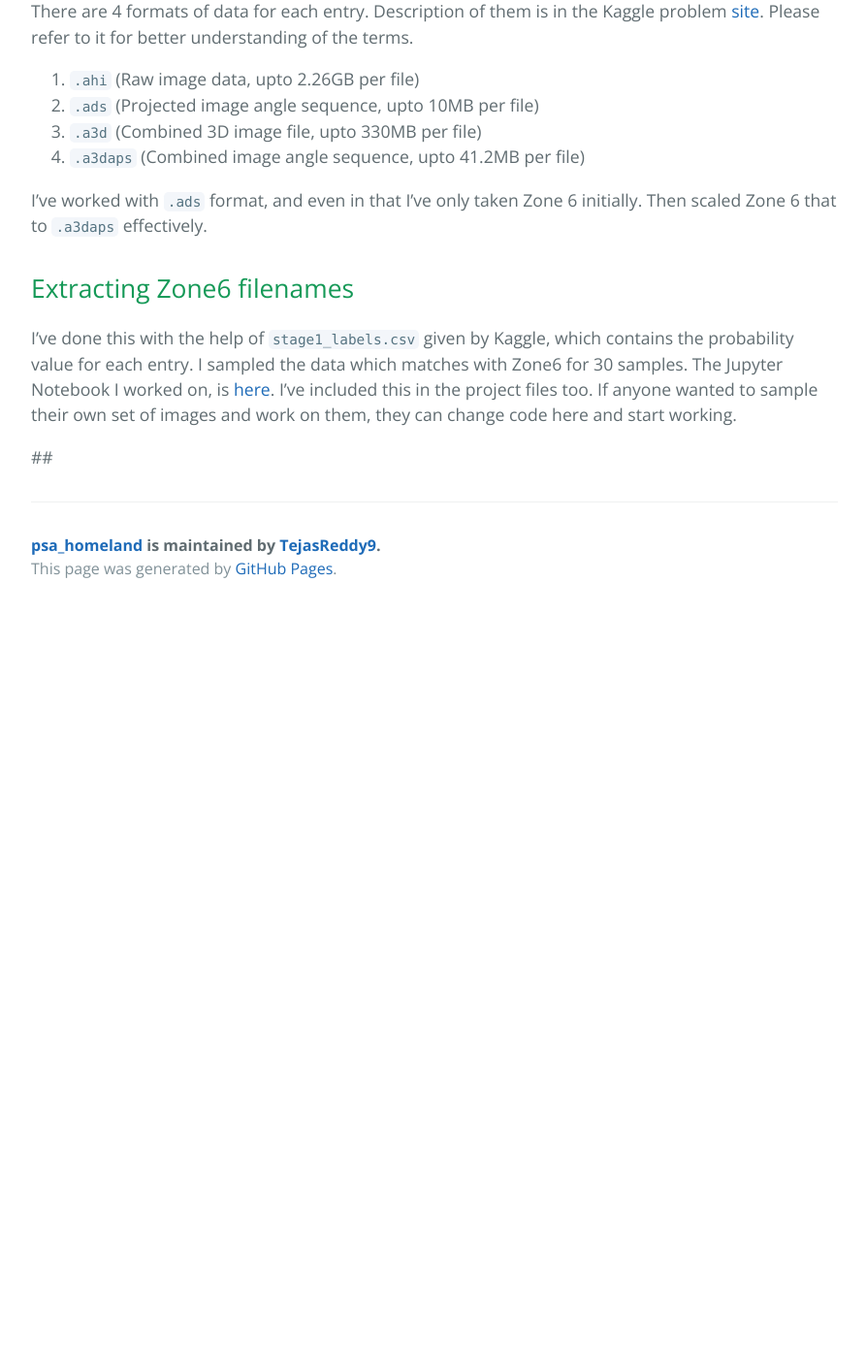
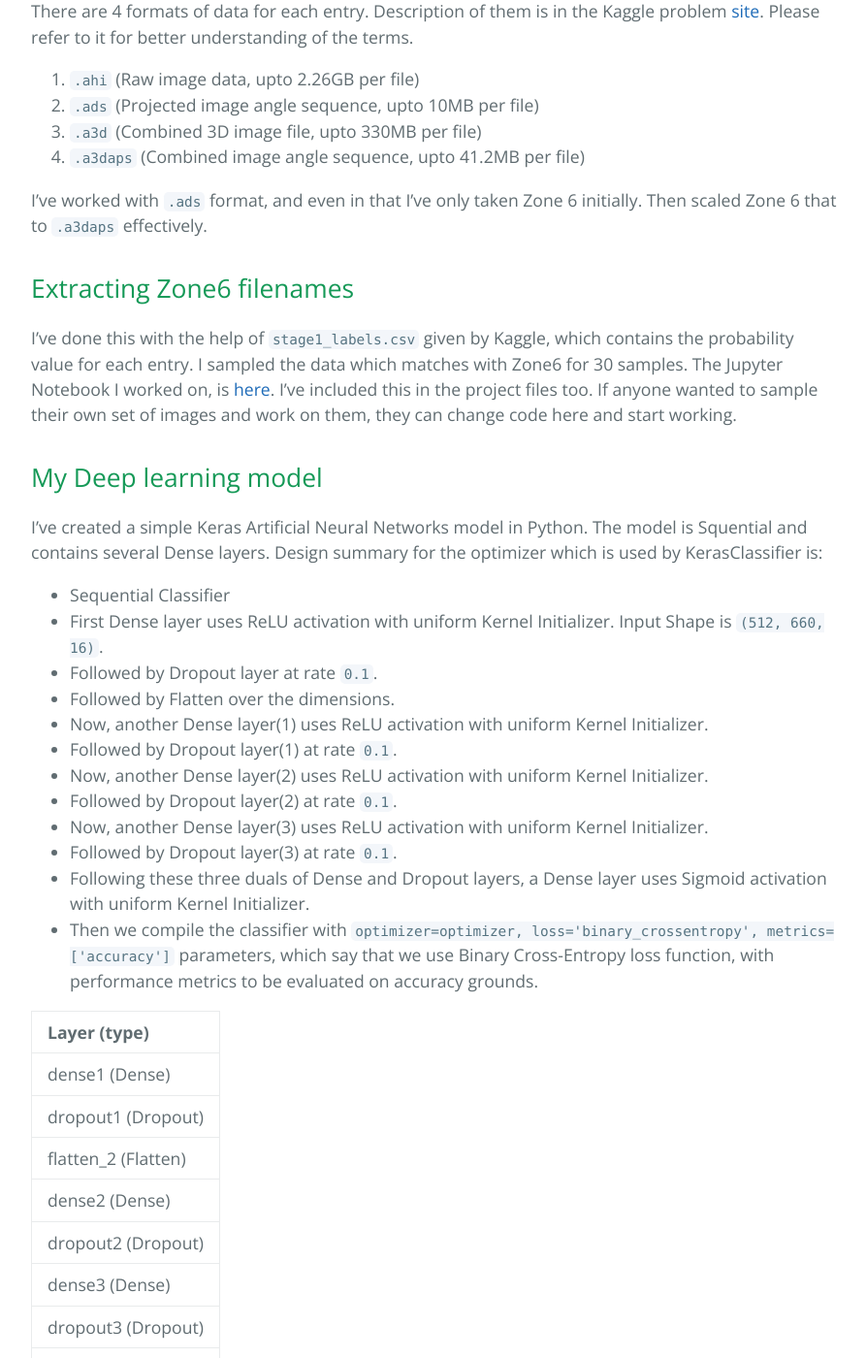
Before and after one commit to TejasReddy9/psa_homeland, a Jekyll site: the page built from docs/index.md, in a window 1280 px wide and 1400 px high, scrolled down 3627 px. Shown: the whole window at 97% size, without its empty margins (192-1085 px from the left). Built offline with Jekyll 4.4.1, drawn with Linux system fonts in a browser that asks for light colours; our own code applies the rules of GitHub Pages for plain Markdown files; before the commit the page ends 4257 px from its top, so only the background shows below that; some of the changed text lies outside the part shown.

Commit message:
Added table of detailed layers

```diff
--- a/docs/index.md
+++ b/docs/index.md
@@ -36,4 +36,36 @@ I've worked with `.ads` format, and even in that I've only taken Zone 6 initiall
 
 I've done this with the help of `stage1_labels.csv` given by Kaggle, which contains the probability value for each entry. I sampled the data which matches with Zone6 for 30 samples. The Jupyter Notebook I worked on, is [here](https://github.com/TejasReddy9/psa_homeland/blob/master/lables_.ipynb). I've included this in the project files too. If anyone wanted to sample their own set of images and work on them, they can change code here and start working.
 
-##
+## My Deep learning model
+
+I've created a simple Keras Artificial Neural Networks model in Python. The model is Squential and contains several Dense layers. Design summary for the optimizer which is used by KerasClassifier is:
+*   Sequential Classifier
+*   First Dense layer uses ReLU activation with uniform Kernel Initializer. Input Shape is `(512, 660, 16)`.
+*   Followed by Dropout layer at rate `0.1`.
+*   Followed by Flatten over the dimensions.
+*   Now, another Dense layer(1) uses ReLU activation with uniform Kernel Initializer.
+*   Followed by Dropout layer(1) at rate `0.1`.
+*   Now, another Dense layer(2) uses ReLU activation with uniform Kernel Initializer.
+*   Followed by Dropout layer(2) at rate `0.1`.
+*   Now, another Dense layer(3) uses ReLU activation with uniform Kernel Initializer.
+*   Followed by Dropout layer(3) at rate `0.1`.
+*   Following these three duals of Dense and Dropout layers, a Dense layer uses Sigmoid activation with uniform Kernel Initializer.
+*   Then we compile the classifier with `optimizer=optimizer, loss='binary_crossentropy', metrics=['accuracy']` parameters, which say that we use Binary Cross-Entropy loss function, with performance metrics to be evaluated on accuracy grounds.
+
+| Layer (type)                     |
+|:---------------------------------|
+| dense1 (Dense)                   |
+| dropout1 (Dropout)               |
+| flatten_2 (Flatten)              |
+| dense2 (Dense)                   |
+| dropout2 (Dropout)               |
+| dense3 (Dense)                   |
+| dropout3 (Dropout)               |
+| dense4 (Dense)                   |
+| dropout4 (Dropout)               |
+| dense5 (Dense)                   |
+
+
+## Testing and Performance
+
+I've used GridSearchCV in scikit-learn module for validation results. I've used Adam Optimizer and RMSProp Optimizer, number of epochs as 20 with batch size of 10. Based on that pipeline, it gave best parameters and best accuracy among several tests throughout the process. Observed that accuracy was `91%` on Zone 6 and `45%` on Zone 17. I'd love to extend it to full image whenever time and requirements permit.
```
